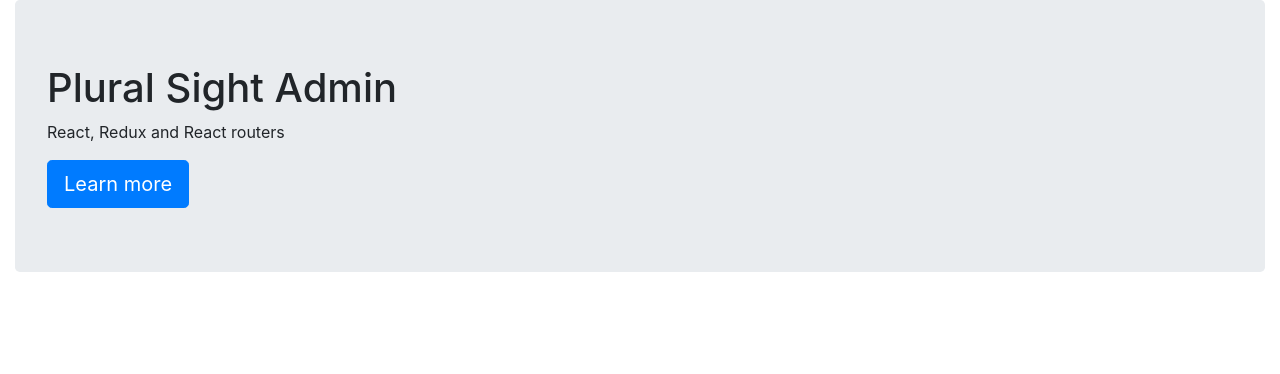
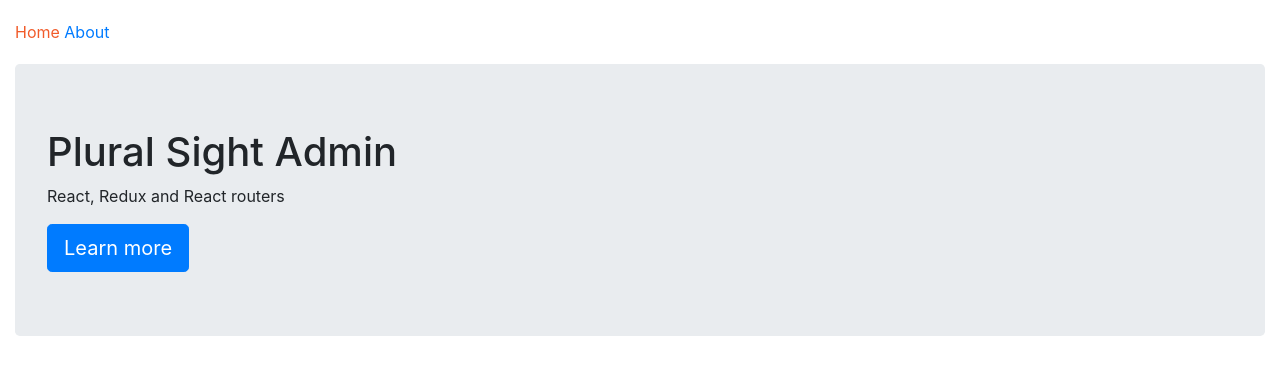
Before and after one commit to KushalGH/react-app, a React app: page / in a window 1280 px wide. Shown: the top 374 px of the page. Built offline with nearby package versions, Linux system fonts and the light colour scheme.

Commit message:
React header and pagenot found setup

```diff
--- a/src/components/App.js
+++ b/src/components/App.js
@@ -1,13 +1,20 @@
 import React from "react";
-import {Route} from "react-router-dom";
+import {Route, Switch} from "react-router-dom";
 import HomePage from "./home/HomePage";
 import AboutPage from "./about/AboutPage";
+import Header from "./common/Header";
+import PageNotFound from "./PageNotFound";
 
 function App() {
     return (
         <div className="container-fluid">
-            <Route exact path="/" component={HomePage} />
-            <Route path="/about" component={AboutPage} />
+            <Header />
+            <Switch >
+                <Route exact path="/" component={HomePage} />
+                <Route path="/about" component={AboutPage} />
+                <Route component={PageNotFound}></Route>
+            </Switch>
+
         </div>
     )
 }
--- /dev/null
+++ b/src/components/PageNotFound.js
@@ -0,0 +1,9 @@
+import React from "react";
+
+var PageNotFound = () => {
+    return (
+        <h1>Page Not Found</h1>
+    )
+}
+
+export default PageNotFound;
--- /dev/null
+++ b/src/components/common/Header.js
@@ -0,0 +1,15 @@
+import React from 'react';
+import { NavLink } from 'react-router-dom';
+
+const Header = () => {
+    const activeStyle = { color: "#F15B2A" };
+
+    return (
+        <nav>
+            <NavLink to="/" activeStyle={activeStyle} exact> Home </NavLink>
+            <NavLink to="/about" activeStyle={activeStyle}> About</NavLink>
+        </nav>
+    )
+}
+
+export default Header;
```
